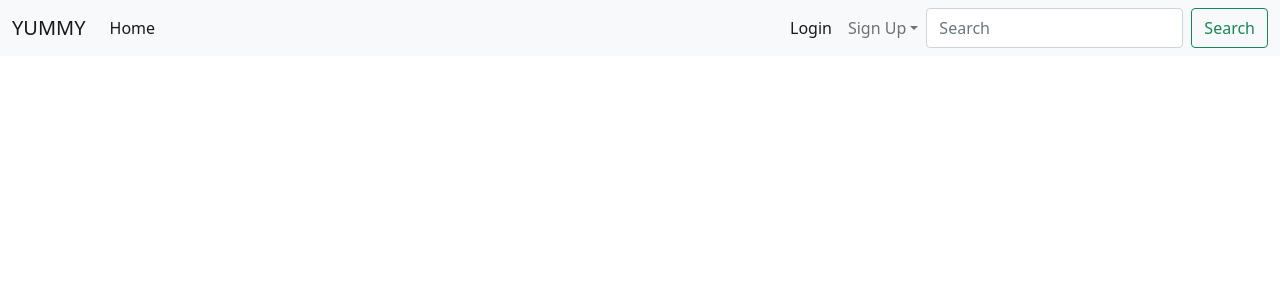
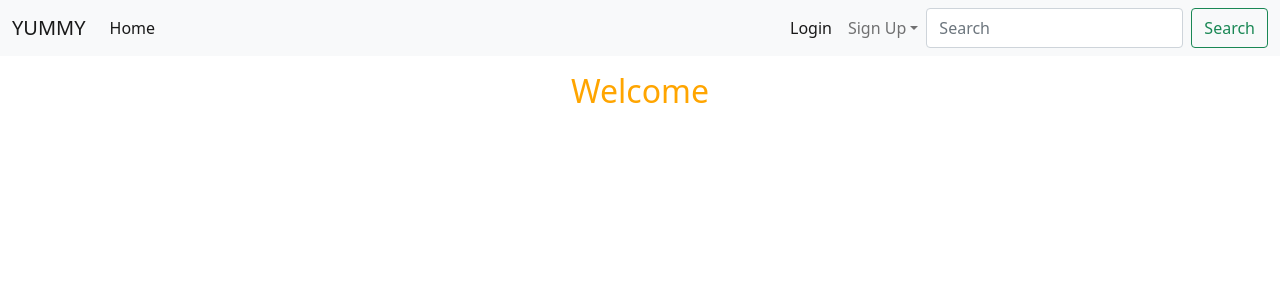
Before and after one commit to ZiadAmrAbdElmonaam/Yummy-Front, a React (Create React App) app: page /pilot/1 in a window 1280 px wide. Shown: the top 300 px of the page. Built offline with nearby package versions, Linux system fonts and the light colour scheme; no server answers.

Commit message:
fetch pilot data

```diff
--- /dev/null
+++ b/src/pages/Pilot/Pilot.css
@@ -0,0 +1,5 @@
+.pilotHeader{
+    text-align: center;
+    color: orange;
+    margin-top: 1rem;
+}
--- a/src/pages/Pilot/Pilot.jsx
+++ b/src/pages/Pilot/Pilot.jsx
@@ -2,6 +2,7 @@ import { useParams } from "react-router-dom";
 import axiosInstance from "../../Network/Config";
 import React, { useEffect, useState } from "react";
 import Loader from "../../components/Loader/Loader";
+import "./Pilot.css"
 
 export default function Pilot() {
     const [pilot, setPilot] = useState({});
@@ -12,7 +13,7 @@ export default function Pilot() {
     console.log("params", params);
     useEffect(() => {
       axiosInstance
-        .get(`/pilot/${params.id}`)
+        .get(`/pilotOrders/${params.id}`)
         .then((res) => {
           setPilot(res.data);
           setIsLoad(false);
@@ -31,7 +32,18 @@ export default function Pilot() {
      {isload ? (
         <Loader />
       ) : (
-        <div>{pilot.pilotName}</div>
+      <>
+      <div className="row">
+
+      <div className="col-12 ">
+        <h2 className="pilotHeader">
+        Welcome {pilot.pilotName}
+        </h2>
+      </div>
+      {/* <div className="row">0{pilot.pilotNumber}</div> */}
+      <div></div>
+      </div>
+      </>
 
       )}
     </>
```
